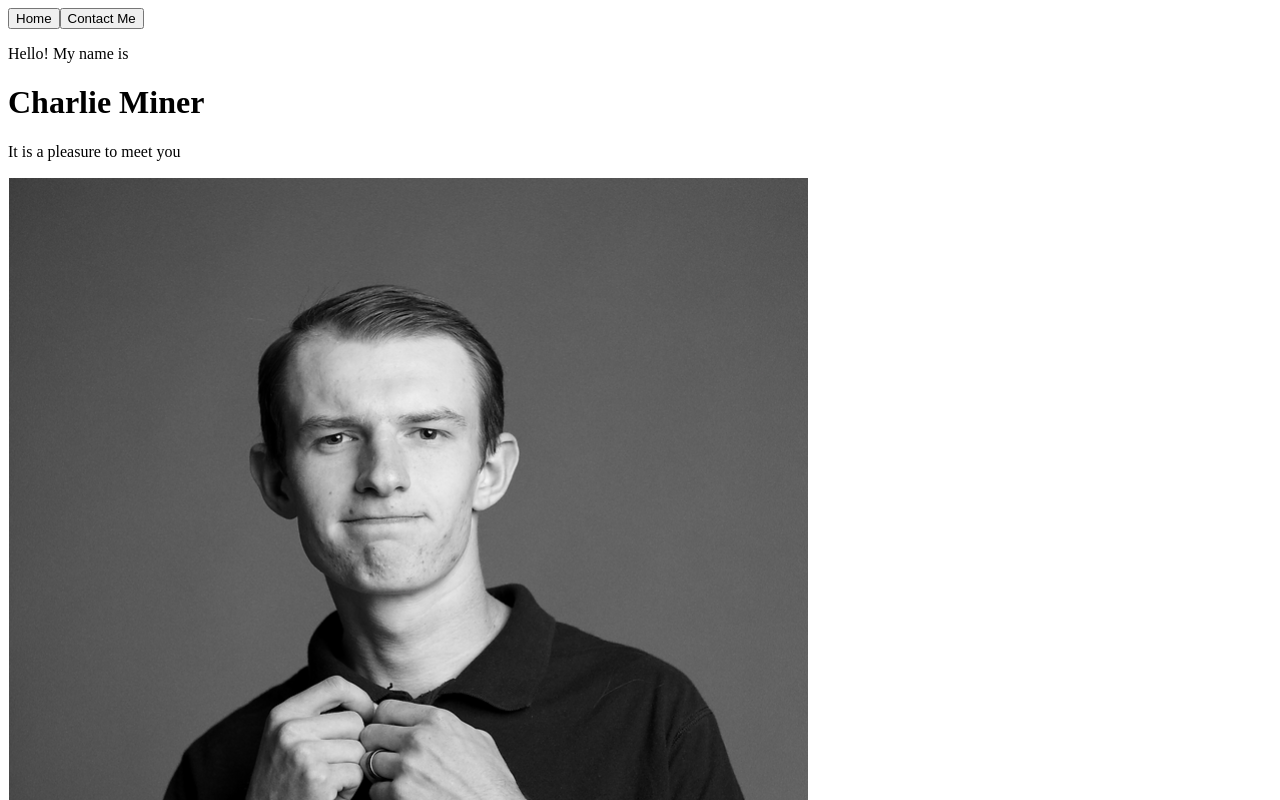
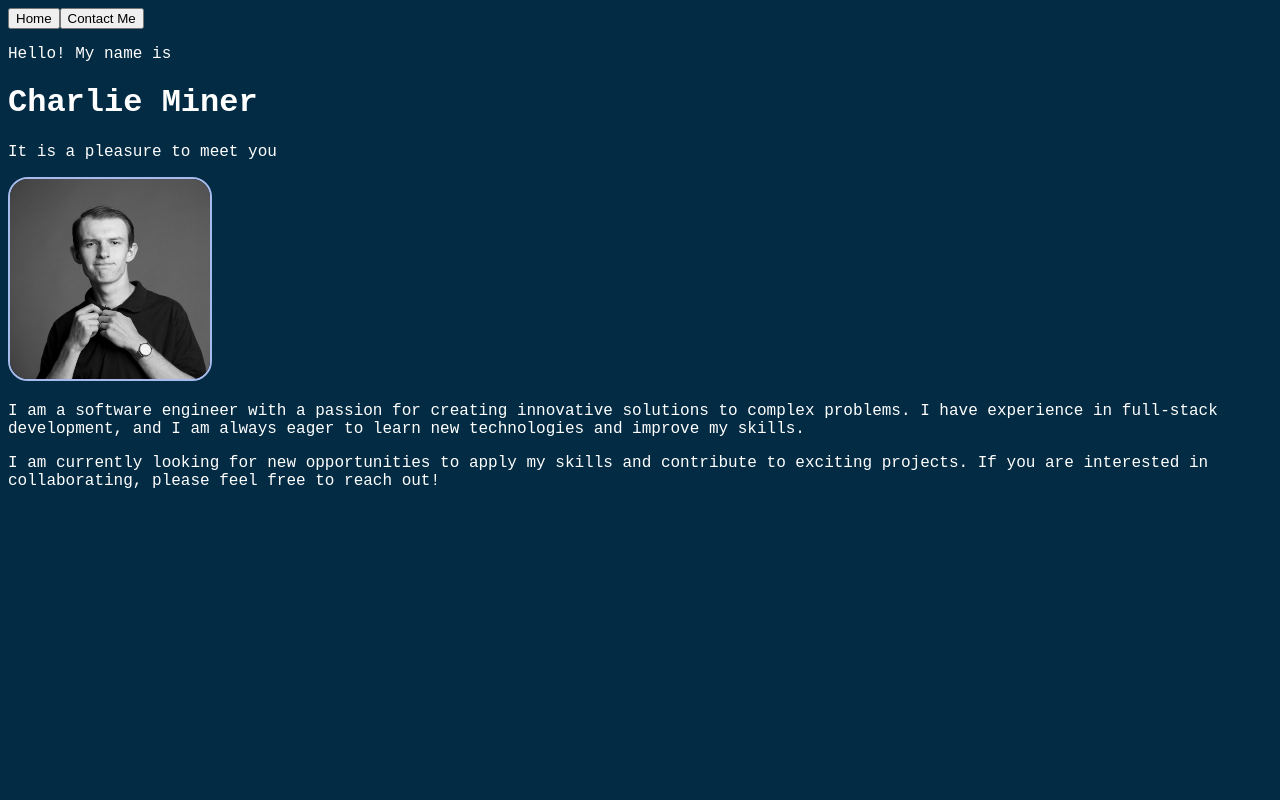
Before and after one commit to Churro1/portfolio, a React (Vite) app: page / in a window 1280 px wide. Shown: the top 800 px of the page. Built offline with nearby package versions, Linux system fonts and the light colour scheme.

Commit message:
Starting formatting and cleaning code

```diff
--- a/src/App.jsx
+++ b/src/App.jsx
@@ -1,5 +1,4 @@
 import { BrowserRouter as Router, Route, Routes } from 'react-router-dom'
-import './styles/App.css'
 import HomePage from './pages/HomePage.jsx'
 import ContactMe from './pages/ContactMe.jsx'
 
--- a/src/components/ContactForm.jsx
+++ b/src/components/ContactForm.jsx
@@ -6,7 +6,7 @@ function ContactForm() {
 
     <div className="contact-form">
       <h2>Contact Me</h2>
-      <form>
+      <form action="https://formsubmit.co/charliejminer@gmail.com" method="POST">
         <label htmlFor="name">Name:</label>
         <input type="text" id="name" name="name" required />
         <br></br>
--- a/src/components/Landing.jsx
+++ b/src/components/Landing.jsx
@@ -1,5 +1,6 @@
 import React from 'react';
 import headshot from '../assets/headshot.png';
+import '../styles/App.css';
 
 function Landing() {
 
@@ -11,8 +12,8 @@ function Landing() {
         <p>It is a pleasure to meet you</p>
       </div>
 
-      <div className="image">
-        <img src={headshot} alt="Charlie Miner" />
+      <div>
+        <img className="fancy-fade" src={headshot} alt="Charlie Miner" />
       </div>
 
       <div className="description">
--- a/src/main.jsx
+++ b/src/main.jsx
@@ -1,6 +1,6 @@
 
 import { createRoot } from 'react-dom/client'
-import './styles/index.css'
+import './styles/App.css'
 import App from './App.jsx'
 
 createRoot(document.getElementById('root')).render(
--- a/src/pages/HomePage.jsx
+++ b/src/pages/HomePage.jsx
@@ -1,13 +1,16 @@
 import React from 'react';
 import Landing from '../components/Landing.jsx';
 import Navigation from '../components/Navigation.jsx';
+import '../styles/App.css'
 
 function HomePage() {
 
     return (
         <>
+            <div className="homepage">
             <Navigation />
             <Landing />
+            </div>
         </>
     )
 };
--- a/src/styles/App.css
+++ b/src/styles/App.css
@@ -0,0 +1,21 @@
+:root {
+    --prussian-blue: #032B43;
+    --mahogany: #C44900;
+    --selective_yellow: #FFBB00;
+    --powder-blue: #A7BBEC;
+    --celadon: #A8C69f;
+
+}
+
+html {
+    background-color: var(--prussian-blue);
+    color: white;
+    font-family: 'Courier New', Courier, monospace;
+}
+
+img {
+    width: auto;
+    height: 200px;
+    border-radius: 20px;
+    border: 2px solid var(--powder-blue);
+}
```
Also changed, not shown: src/assets/headshot.png, src/styles/index.css (deleted).
